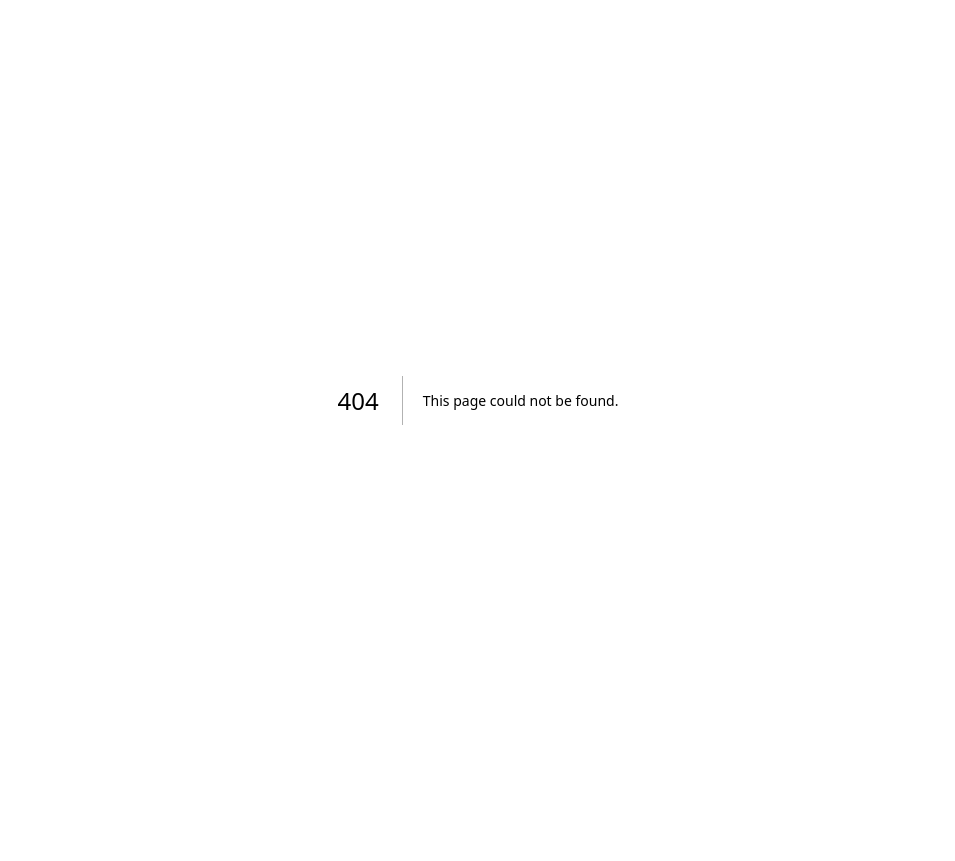
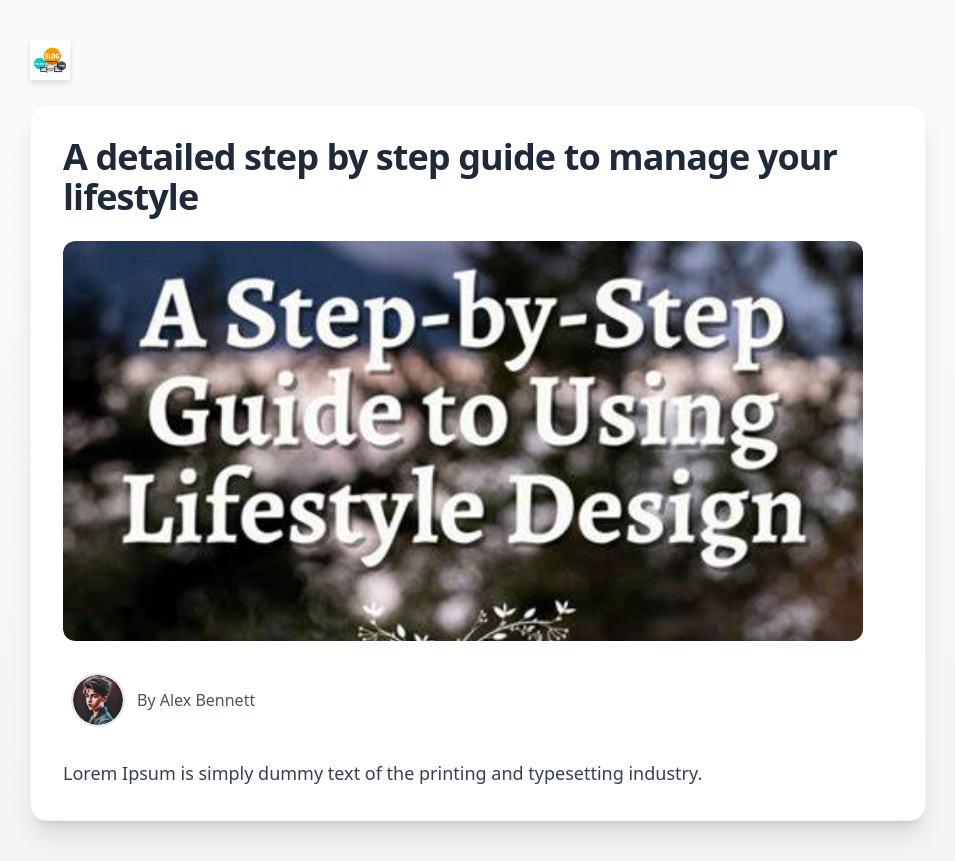
Before and after one commit to ParkkaviSivakaran72/blogApp, a Next.js app in the folder next-blog-app/: page /blogs/1 in a window 1280 px wide. Before the commit this address had no page. Shown: the whole page, without its empty margins (162-1117 px from the left). Before the commit the page ends 800 px from the top, so only its background shows below. Built offline with nearby package versions, Linux system fonts and the light colour scheme; no server answers.

Commit message:
mongodb setup

```diff
--- /dev/null
+++ b/next-blog-app/app/blogs/[id]/page.jsx
@@ -0,0 +1,129 @@
+"use client";
+import { assets, blog_data } from "@/assets/assets";
+import Image from "next/image";
+import Link from "next/link";
+import React, { useEffect, useState } from "react";
+
+const Page = ({ params }) => {
+  const [data, setData] = useState(null);
+  const [paragraph, setParagraph] = useState("");
+  const [loading, setLoading] = useState(true);
+
+  const fetchParagraph = async (heading) => {
+    try {
+      const res = await fetch("/api/generateParagraph", {
+        method: "POST",
+        headers: { "Content-Type": "application/json" },
+        body: JSON.stringify({ heading }),
+      });
+      const json = await res.json();
+      setParagraph(json.paragraph);
+    } catch (error) {
+      console.error("Failed to fetch paragraph:", error);
+    } finally {
+      setLoading(false);
+    }
+  };
+
+  useEffect(() => {
+    setLoading(true);
+    const blog = blog_data.find((item) => Number(params.id) === item.id);
+    setData(blog);
+    if (blog) fetchParagraph(blog.title);
+  }, [params.id]);
+
+  return (
+    <div className="min-h-screen bg-gradient-to-b from-gray-50 to-gray-100 p-3 sm:p-6 md:p-10 transition-all duration-300">
+      <div className="container mx-auto max-w-4xl">
+        <div className="flex justify-start mb-4 sm:mb-6 transform hover:scale-105 transition-transform duration-300">
+          <Link href="/">
+            <Image
+              src={assets.blogIcon}
+              alt="Blog Icon"
+              width={40}
+              height={40}
+              className="drop-shadow-md"
+            />
+          </Link>
+        </div>
+
+        {loading ? (
+          <div className="flex flex-col items-center justify-center h-64 animate-pulse">
+            <div className="w-16 h-16 border-4 border-blue-500 border-t-transparent rounded-full animate-spin"></div>
+            <p className="mt-4 text-gray-600 font-medium">
+              Loading your content...
+            </p>
+          </div>
+        ) : data ? (
+          <div className="bg-white shadow-xl hover:shadow-2xl rounded-2xl p-4 sm:p-6 md:p-8 space-y-4 sm:space-y-6 transition-all duration-300 border border-gray-100">
+            {/* Title */}
+            <h1 className="text-2xl sm:text-3xl md:text-4xl font-bold text-gray-800 tracking-tight">
+              {data.title}
+            </h1>
+
+            {/* Blog Image */}
+            <div className="overflow-hidden rounded-xl transition-all duration-300 hover:shadow-lg">
+              <Image
+                src={data.image}
+                alt="Blog"
+                width={800}
+                height={400}
+                className=" sm:h-[300px] md:h-[400px] rounded-xl object-cover hover:scale-105 transition-transform duration-500"
+              />
+            </div>
+
+            {/* Author Info */}
+            <div className="flex items-center gap-3 text-sm sm:text-base text-gray-600 p-2 rounded-lg hover:bg-gray-50 transition-colors duration-300">
+              <div className="overflow-hidden rounded-full border-2 border-gray-200">
+                <Image
+                  src={data.author_img}
+                  alt="Author"
+                  width={50}
+                  height={50}
+                  className="rounded-full hover:scale-110 transition-transform duration-300"
+                />
+              </div>
+              <span className="font-medium">By {data.author}</span>
+            </div>
+
+            {/* Description */}
+            <div className="prose max-w-none">
+              <p className="text-base sm:text-lg text-gray-700 leading-relaxed">
+                {data.description}
+              </p>
+              {paragraph && (
+                <p className="mt-4 text-base sm:text-lg text-gray-700 leading-relaxed">
+                  {paragraph}
+                </p>
+              )}
+            </div>
+          </div>
+        ) : (
+          <div className="text-center p-10 bg-white rounded-xl shadow-md">
+            <svg
+              className="mx-auto h-12 w-12 text-gray-400"
+              fill="none"
+              viewBox="0 0 24 24"
+              stroke="currentColor"
+            >
+              <path
+                strokeLinecap="round"
+                strokeLinejoin="round"
+                strokeWidth={2}
+                d="M9.172 16.172a4 4 0 015.656 0M9 10h.01M15 10h.01M21 12a9 9 0 11-18 0 9 9 0 0118 0z"
+              />
+            </svg>
+            <h3 className="mt-2 text-lg font-medium text-gray-900">
+              No blog found
+            </h3>
+            <p className="mt-1 text-gray-500">
+              We couldn't find the blog you're looking for.
+            </p>
+          </div>
+        )}
+      </div>
+    </div>
+  );
+};
+
+export default Page;
--- a/next-blog-app/components/BlogList.jsx
+++ b/next-blog-app/components/BlogList.jsx
@@ -1,6 +1,7 @@
 "use client";
 import { assets, blog_data } from '@/assets/assets';
 import Image from 'next/image';
+import Link from 'next/link';
 import React, { useState } from 'react';
 import { IoIosArrowDropright } from 'react-icons/io';
 
@@ -34,7 +35,8 @@ const BlogList = () => {
       {/* Blog Grid */}
       <div className="grid grid-cols-1 sm:grid-cols-2 lg:grid-cols-3 gap-6">
         {filteredBlogs.map((blog, index) => (
-          <div key={index} className="bg-white rounded-2xl shadow-lg p-4">
+          <div key={index} id={blog.id} className="bg-white rounded-2xl shadow-lg p-4">
+            <Link href={`/blogs/${blog.id}`}>
             <Image
               src={blog.image}
               alt={blog.title}
@@ -42,6 +44,7 @@ const BlogList = () => {
               height={300}
               className="rounded-xl mb-4 object-cover w-full h-[200px]"
             />
+            </Link>
             <h3 className="text-xl font-semibold mb-2">
               {blog.title} - <span className="text-sm text-gray-500">{blog.category}</span>
             </h3>
@@ -57,9 +60,11 @@ const BlogList = () => {
                 />
                 <h5 className="text-sm text-gray-800">{blog.author}</h5>
               </div>
+              <Link href={`/blogs/${blog.id}`}>
               <button className="flex items-center gap-1 text-blue-600 font-medium hover:underline">
                 Read more <IoIosArrowDropright className="text-xl" />
               </button>
+              </Link>
             </div>
           </div>
         ))}
--- /dev/null
+++ b/next-blog-app/lib/config/db.js
@@ -0,0 +1,8 @@
+import mongoose from "mongoose";
+
+const connectDB = async () => {
+    await mongoose.connect(process.env.mongoDB_url);
+    console.log("DB connected")
+}
+
+export default connectDB;
--- /dev/null
+++ b/next-blog-app/lib/models/blogModel.js
@@ -0,0 +1 @@
+import mongoose from "mongoose";
--- a/next-blog-app/package.json
+++ b/next-blog-app/package.json
@@ -9,10 +9,14 @@
     "lint": "next lint"
   },
   "dependencies": {
+    "axios": "^1.9.0",
+    "mongoose": "^8.14.2",
     "next": "15.3.1",
+    "openai": "^4.98.0",
     "react": "^19.0.0",
     "react-dom": "^19.0.0",
-    "react-icons": "^5.5.0"
+    "react-icons": "^5.5.0",
+    "react-toastify": "^11.0.5"
   },
   "devDependencies": {
     "@eslint/eslintrc": "^3",
```
Also changed, not shown: 1 other file (tests, documents, lock files or other folders).
